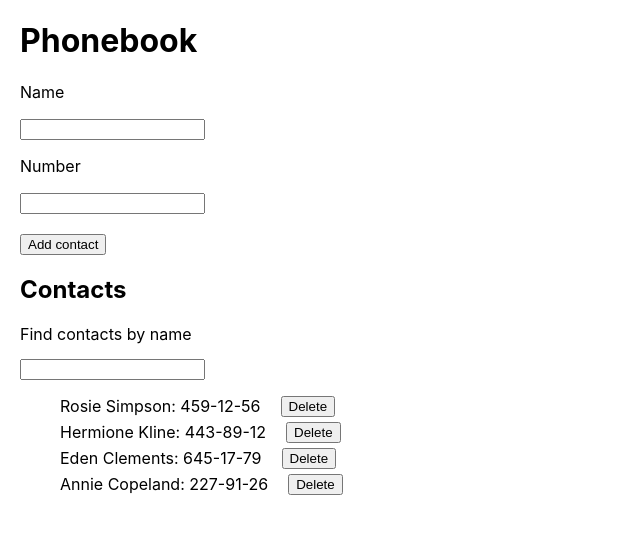
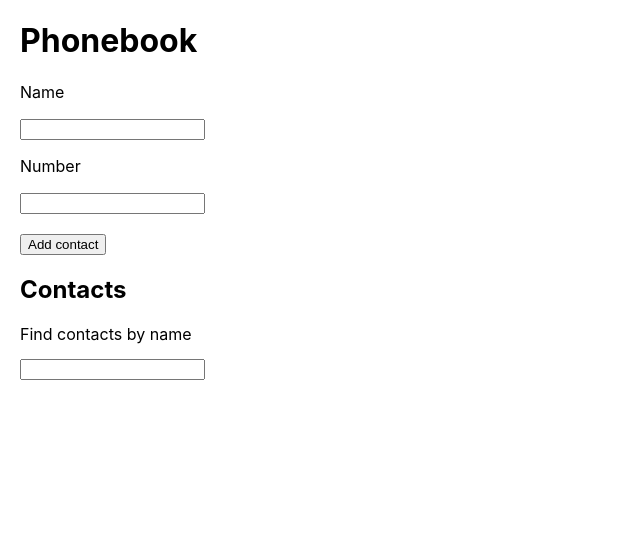
Before and after one commit to mmax1701/goit-react-hw-04-phonebook, a React (Create React App) app: page / in a window 1280 px wide. Shown: the top 534 px of the page, without its empty margins (0-640 px from the left). Built offline with nearby package versions, Linux system fonts and the light colour scheme.

Commit message:
Update App.jsx

```diff
--- a/src/components/App.jsx
+++ b/src/components/App.jsx
@@ -6,18 +6,9 @@
 import css from './App.module.css'
 
 
-
-
-
-
 export class App extends Component {
   state = {
-    contacts: [
-      { id: 'id-1', name: 'Rosie Simpson', number: '459-12-56' },
-      { id: 'id-2', name: 'Hermione Kline', number: '443-89-12' },
-      { id: 'id-3', name: 'Eden Clements', number: '645-17-79' },
-      { id: 'id-4', name: 'Annie Copeland', number: '227-91-26' },
-    ],
+    contacts: [],
     filter: '',
   }
 
@@ -50,7 +41,18 @@
   }
 
 
+  componentDidMount() {
+    const contacts = localStorage.getItem('contacts');
+    if (contacts) {
+      this.setState({ contacts: JSON.parse(contacts) });
+    }
+  }
 
+  componentDidUpdate(prevProps, prevState) {
+    if (prevState.contacts !== this.state.contacts) {
+      localStorage.setItem('contacts', JSON.stringify(this.state.contacts));
+    }
+  }
 
   render() {
     const visibleContactList = this.getVisibleContacts();
```
